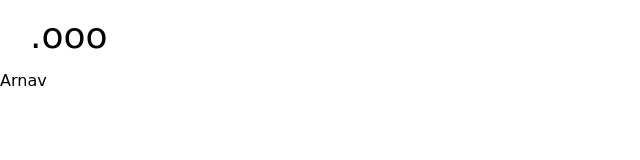
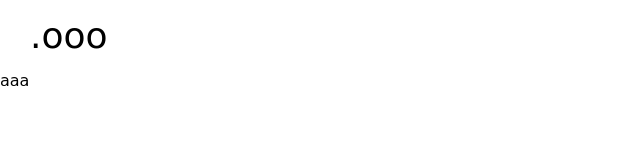
Before and after one commit to cheytac12/cheytac.ooo, a plain HTML site: page socials.html in a window 1280 px wide. Shown: the full height of the page, 0-640 px from the left. Drawn offline with Linux system fonts and the light colour scheme; a web font is replaced by a local one.

Commit message:
updated socials

```diff
--- a/socials.html
+++ b/socials.html
@@ -12,7 +12,7 @@
 <body>
     <div class="stars"></div>
     <a href="./" class="ooo-button">.ooo</a>
-    <div class="flying-text">Arnav</div>
+    <div class="flying-text">aaa</div>
 
     <script>
         if (localStorage.getItem('darkMode') === 'enabled') {
```
